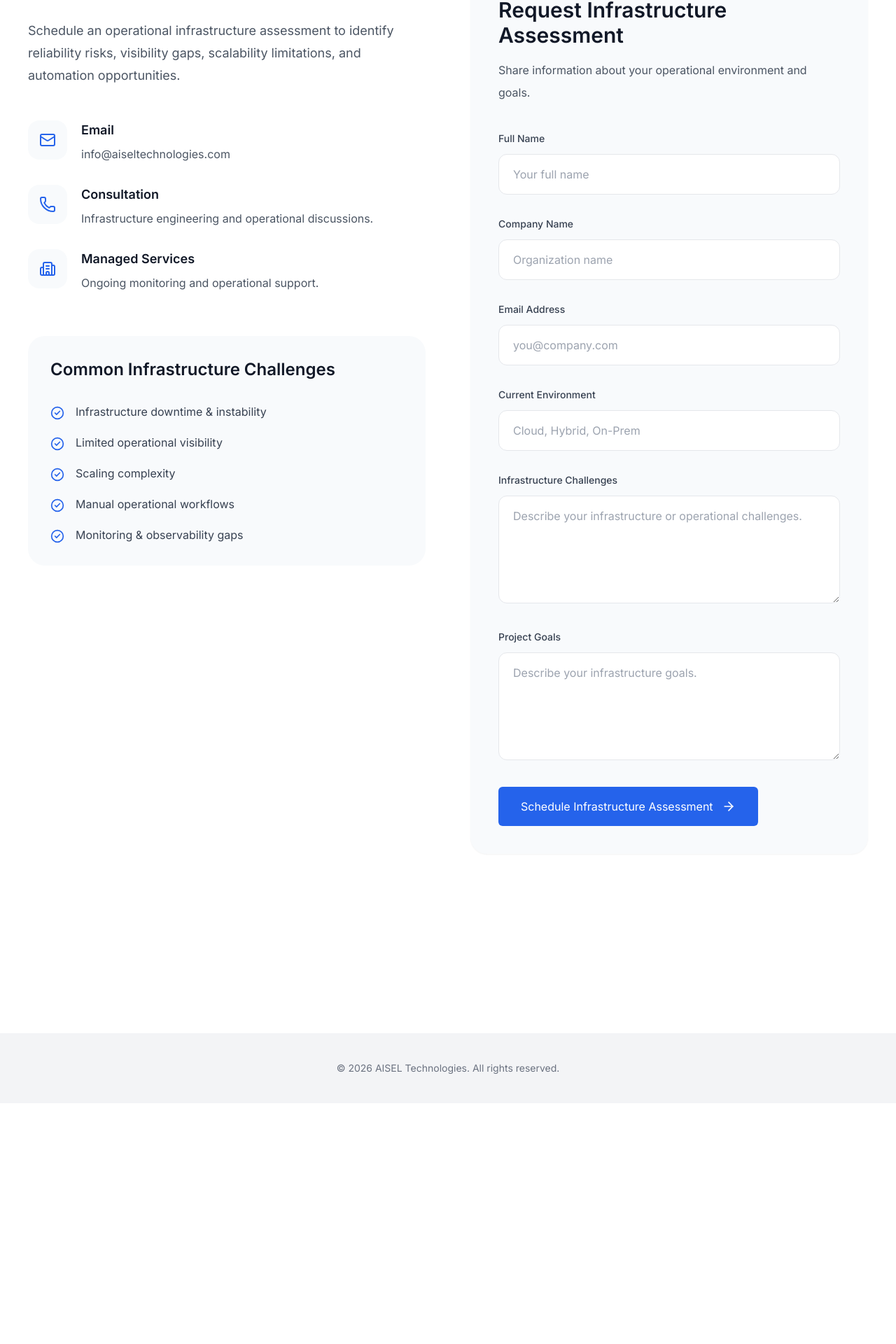
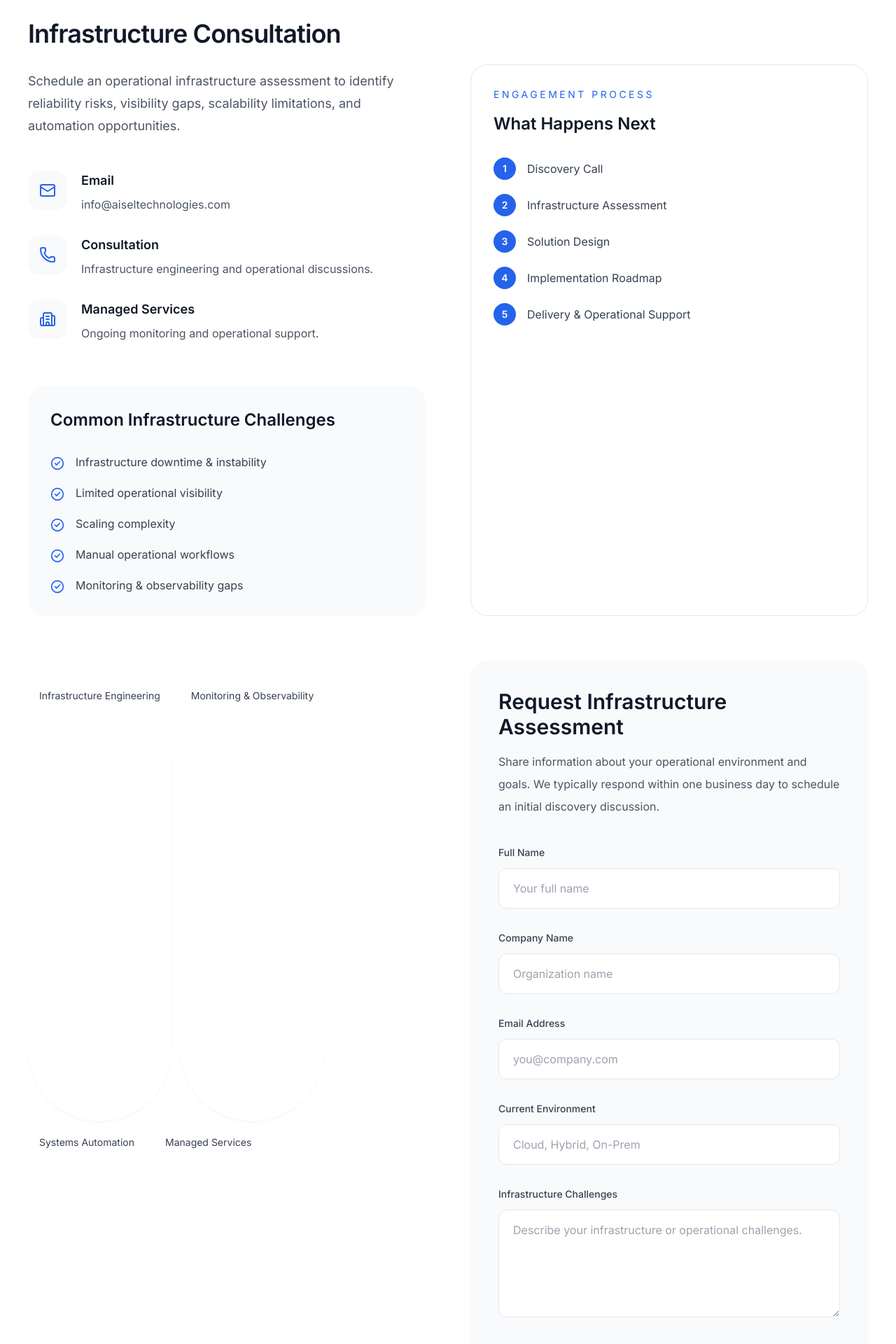
Before and after one commit to ssanfamo/aisel-platform, a Next.js app in the folder apps/web/: page /contact in a window 1280 px wide. Shown: the part 856-2776 px from the top of the page at 70% size. Before the commit the page ends 2432 px from the top, so only its background shows below. Built offline with nearby package versions, Linux system fonts and the light colour scheme.

Commit message:
Finalize infrastructure dashboard preview 2

```diff
--- a/apps/web/app/contact/page.js
+++ b/apps/web/app/contact/page.js
@@ -121,13 +121,13 @@ export default function ContactPage() {
               </p>
 
               <h1 className="mt-6 text-5xl font-semibold leading-tight tracking-tight md:text-7xl">
-                Schedule an Infrastructure Assessment
+                Discuss Your Infrastructure Challenges With AISEL Technologies
               </h1>
 
               <p className="mt-8 max-w-3xl text-lg leading-8 text-gray-300">
-                Discuss your infrastructure environment, operational
-                challenges, scalability goals, monitoring requirements,
-                and automation opportunities.
+                Whether you're improving visibility, scaling infrastructure,
+                implementing automation, or modernizing operations,
+                AISEL can help identify practical next steps.
               </p>
 
             </div>
@@ -262,6 +262,63 @@ export default function ContactPage() {
 
             </FadeIn>
 
+            {/* ENGAGEMENT PROCESS */}
+
+            <div className="mt-16 rounded-3xl border border-gray-200 bg-white p-8">
+
+              <p className="text-sm uppercase tracking-[0.25em] text-brand-primary">
+                Engagement Process
+              </p>
+
+              <h3 className="mt-4 text-2xl font-semibold">
+                What Happens Next
+              </h3>
+
+              <div className="mt-8 space-y-5">
+
+                {[
+                  "Discovery Call",
+                  "Infrastructure Assessment",
+                  "Solution Design",
+                  "Implementation Roadmap",
+                  "Delivery & Operational Support",
+                ].map((step, index) => (
+                  <div
+                    key={step}
+                    className="flex items-center gap-4"
+                  >
+                    <div className="flex h-8 w-8 items-center justify-center rounded-full bg-brand-primary text-sm font-semibold text-white">
+                      {index + 1}
+                    </div>
+
+                    <span className="text-gray-700">
+                      {step}
+                    </span>
+                  </div>
+                ))}
+
+              </div>
+
+            </div>
+
+            <div className="mt-8 flex flex-wrap gap-3">
+
+              {[
+                "Infrastructure Engineering",
+                "Monitoring & Observability",
+                "Systems Automation",
+                "Managed Services",
+              ].map((item) => (
+                <span
+                  key={item}
+                  className="rounded-full bg-white px-4 py-2 text-sm text-gray-700 shadow-sm"
+                >
+                  {item}
+                </span>
+              ))}
+
+            </div>
+
             {/* FORM */}
             <FadeIn>
 
@@ -273,6 +330,8 @@ export default function ContactPage() {
 
                 <p className="mt-4 leading-8 text-gray-600">
                   Share information about your operational environment and goals.
+
+                  We typically respond within one business day to schedule an initial discovery discussion.
                 </p>
 
                 <form
@@ -395,7 +454,7 @@ export default function ContactPage() {
                   <div>
 
                     <button
-                      type="submit"
+                      type="Schedule Discovery Call"
                       disabled={loading}
                       className="inline-flex items-center gap-3 rounded-md bg-brand-primary px-8 py-4 text-white transition-all duration-300 hover:-translate-y-1 hover:shadow-lg disabled:opacity-50"
                     >
```
